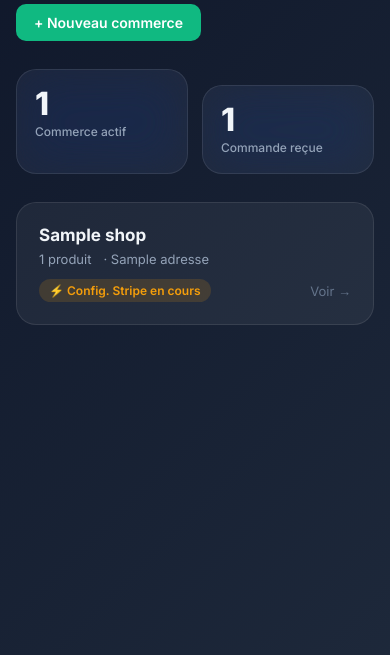
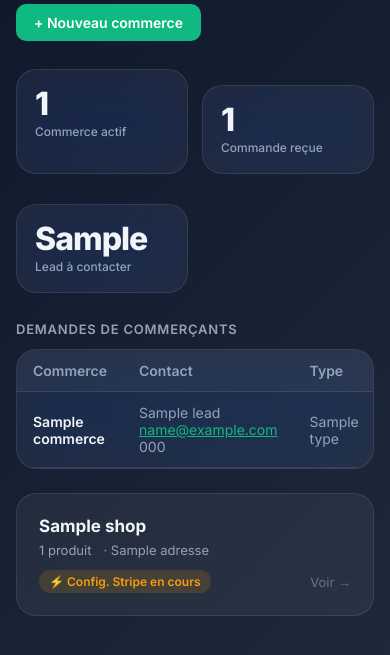
Before and after one commit to hugebet420/ordr, a Flask app: template templates/admin.html in a window 390 px wide. Shown: the part 133-788 px from the top of the page. Run offline with Flask 3, Linux system fonts and the light colour scheme; the template is opened without the code that fills it: most values are stand-ins (such as "Sample title", 1, 10 or a date in 2020).

Commit message:
feat: gestion des leads dans l'admin
- Champ email ajouté dans le formulaire de contact
- Table leads en base (name, email, phone, commerce, type, status)
- Dashboard admin : compteur de leads + tableau avec statuts (nouveau/contacté/signé/refusé)
- Statut modifiable en un clic directement depuis le dashboard

Co-Authored-By: Claude Sonnet 4.6 <noreply@anthropic.com>
Claude-Session: https://claude.ai/code/session_01SYahVKJ2AVLYZ6wgapYH9b

```diff
--- a/app.py
+++ b/app.py
@@ -92,10 +92,14 @@ def landing():
 @app.route("/api/contact", methods=["POST"])
 def api_contact():
     data     = request.get_json() or {}
-    name     = data.get("name", "")
-    phone    = data.get("phone", "")
-    commerce = data.get("commerce", "")
-    ctype    = data.get("type", "")
+    name     = data.get("name", "").strip()
+    email    = data.get("email", "").strip()
+    phone    = data.get("phone", "").strip()
+    commerce = data.get("commerce", "").strip()
+    ctype    = data.get("type", "").strip()
+    if not name or not phone or not commerce:
+        return jsonify({"error": "Champs manquants"}), 400
+    db.create_lead({"name": name, "email": email, "phone": phone, "commerce": commerce, "type": ctype})
     host = os.environ.get("SMTP_HOST")
     port = int(os.environ.get("SMTP_PORT", 587))
     user = os.environ.get("SMTP_USER")
@@ -103,15 +107,23 @@ def api_contact():
     dest = os.environ.get("NOTIFY_EMAIL") or user
     if all([host, user, pwd, dest]):
         try:
-            body = f"Nouveau lead ORDR\n\nNom : {name}\nTél : {phone}\nCommerce : {commerce}\nType : {ctype}"
+            body = f"Nouveau lead ORDR\n\nNom : {name}\nEmail : {email}\nTél : {phone}\nCommerce : {commerce}\nType : {ctype}"
             msg = MIMEText(body, "plain", "utf-8")
             msg["Subject"] = f"[ORDR] Nouveau lead : {commerce}"
-            msg["From"] = user
-            msg["To"]   = dest
+            msg["From"] = user; msg["To"] = dest
             with smtplib.SMTP(host, port, timeout=10) as s:
                 s.starttls(); s.login(user, pwd); s.send_message(msg)
         except Exception:
             pass
+    return jsonify({"success": True})
+
+@app.route("/api/lead/<lead_id>/status", methods=["POST"])
+@admin_required
+def api_lead_status(lead_id):
+    status = (request.get_json() or {}).get("status", "")
+    if status not in ("nouveau", "contacté", "signé", "refusé"):
+        return jsonify({"error": "Statut invalide"}), 400
+    db.update_lead_status(lead_id, status)
     return jsonify({"success": True})
 
 @app.route("/admin/login", methods=["GET", "POST"])
@@ -305,11 +317,13 @@ def stripe_webhook():
 @admin_required
 def admin_home():
     shops = db.list_shops()
+    leads = db.list_leads()
     stats = {
         "total_shops":  len(shops),
         "total_orders": sum(len(db.list_orders(s["id"])) for s in shops),
+        "new_leads":    sum(1 for l in leads if l["status"] == "nouveau"),
     }
-    return render_template("admin.html", shops=shops, stats=stats)
+    return render_template("admin.html", shops=shops, stats=stats, leads=leads)
 
 @app.route("/admin/shop/<shop_id>")
 @admin_required
--- a/templates/admin.html
+++ b/templates/admin.html
@@ -23,7 +23,52 @@
       <div class="stat-value">{{ stats.total_orders }}</div>
       <div class="stat-label">Commande{{ 's' if stats.total_orders > 1 else '' }} reçue{{ 's' if stats.total_orders > 1 else '' }}</div>
     </div>
+    <div class="card stat-card" style="{% if stats.new_leads > 0 %}border-color:var(--primary);{% endif %}">
+      <div class="stat-value" style="{% if stats.new_leads > 0 %}color:var(--primary);{% endif %}">{{ stats.new_leads }}</div>
+      <div class="stat-label">Lead{{ 's' if stats.new_leads > 1 else '' }} à contacter</div>
+    </div>
   </div>
+
+  {% if leads %}
+  <div class="card-title" style="margin-bottom:12px;">Demandes de commerçants</div>
+  <div class="card" style="margin-bottom:24px;padding:0;overflow:hidden;">
+    <table style="width:100%;border-collapse:collapse;font-size:14px;">
+      <thead>
+        <tr style="background:rgba(255,255,255,.04);border-bottom:1px solid var(--border);">
+          <th style="padding:12px 16px;text-align:left;font-weight:600;color:var(--text-sec);">Commerce</th>
+          <th style="padding:12px 16px;text-align:left;font-weight:600;color:var(--text-sec);">Contact</th>
+          <th style="padding:12px 16px;text-align:left;font-weight:600;color:var(--text-sec);">Type</th>
+          <th style="padding:12px 16px;text-align:left;font-weight:600;color:var(--text-sec);">Date</th>
+          <th style="padding:12px 16px;text-align:left;font-weight:600;color:var(--text-sec);">Statut</th>
+        </tr>
+      </thead>
+      <tbody>
+        {% for l in leads %}
+        <tr style="border-bottom:1px solid var(--border);" id="lead-{{ l.id }}">
+          <td style="padding:12px 16px;font-weight:600;">{{ l.commerce }}</td>
+          <td style="padding:12px 16px;color:var(--text-sec);">
+            {{ l.name }}<br>
+            {% if l.email %}<a href="mailto:{{ l.email }}" style="color:var(--primary);">{{ l.email }}</a><br>{% endif %}
+            {{ l.phone }}
+          </td>
+          <td style="padding:12px 16px;color:var(--text-sec);">{{ l.type }}</td>
+          <td style="padding:12px 16px;color:var(--text-muted);font-size:12px;">{{ l.created_at[:10] }}</td>
+          <td style="padding:12px 16px;">
+            <select onchange="setLeadStatus('{{ l.id }}', this.value)"
+              style="background:rgba(255,255,255,.07);border:1px solid var(--border);border-radius:8px;
+                     color:var(--text);font-family:inherit;font-size:13px;padding:5px 10px;cursor:pointer;">
+              <option value="nouveau"   {% if l.status == 'nouveau'   %}selected{% endif %}>🔵 Nouveau</option>
+              <option value="contacté"  {% if l.status == 'contacté'  %}selected{% endif %}>🟡 Contacté</option>
+              <option value="signé"     {% if l.status == 'signé'     %}selected{% endif %}>🟢 Signé</option>
+              <option value="refusé"    {% if l.status == 'refusé'    %}selected{% endif %}>🔴 Refusé</option>
+            </select>
+          </td>
+        </tr>
+        {% endfor %}
+      </tbody>
+    </table>
+  </div>
+  {% endif %}
 
   {% if shops %}
   <div class="shop-grid">
@@ -65,3 +110,15 @@
   {% endif %}
 </div>
 {% endblock %}
+
+{% block scripts %}
+<script>
+function setLeadStatus(id, status) {
+  fetch(`/api/lead/${id}/status`, {
+    method: 'POST',
+    headers: {'Content-Type':'application/json'},
+    body: JSON.stringify({status}),
+  });
+}
+</script>
+{% endblock %}
```
Also changed, not shown: db.py (+37 -0 lines), templates/landing.html (+6 -1 lines).
